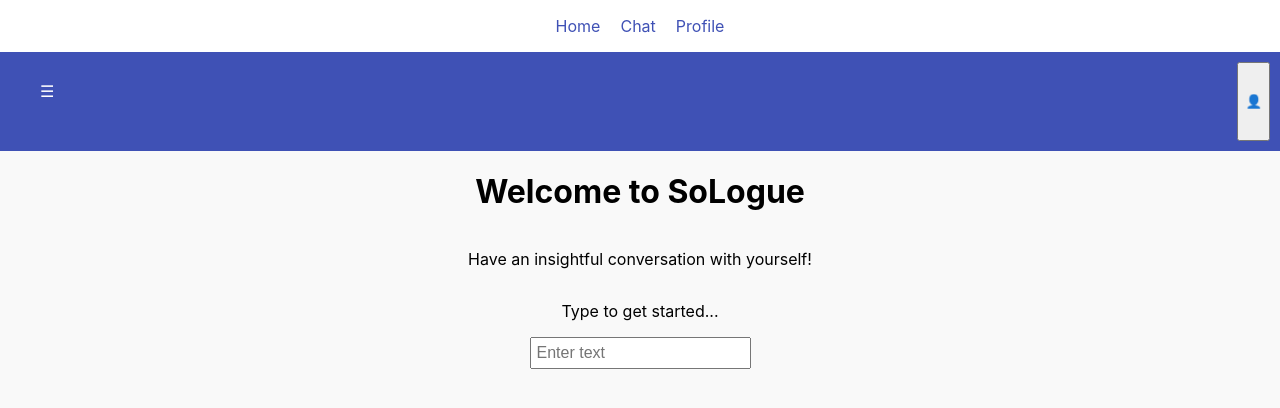
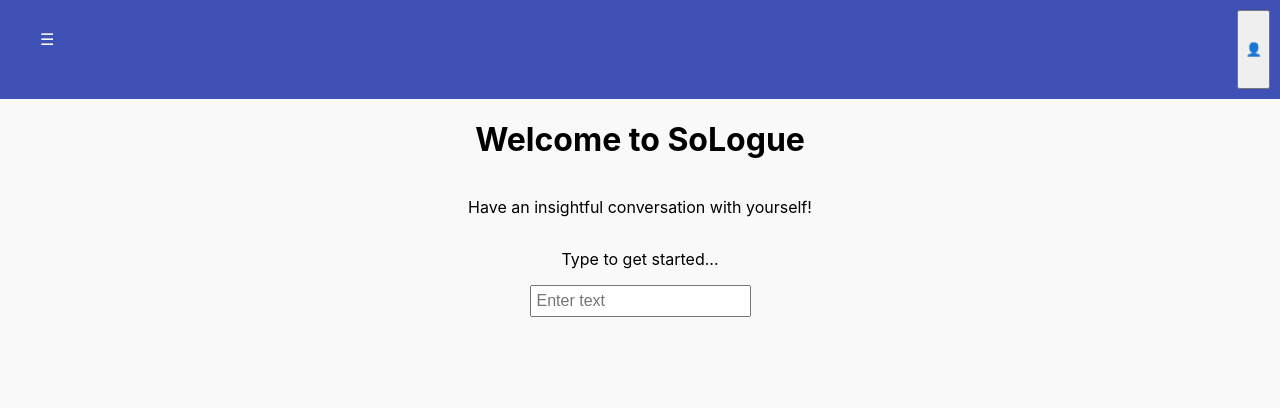
Before and after one commit to M0M0-D3V/sologue-app, a React (Create React App) app in the folder client/: page / in a window 1280 px wide. Shown: the top 408 px of the page. Built offline with nearby package versions, Linux system fonts and the light colour scheme.

Commit message:
menu on top

```diff
--- a/client/src/App.css
+++ b/client/src/App.css
@@ -36,22 +36,3 @@
     transform: rotate(360deg);
   }
 }
-
-nav ul {
-  list-style-type: none;
-  padding: 0;
-}
-
-nav li {
-  display: inline;
-  margin: 0 10px;
-}
-
-nav a {
-  text-decoration: none;
-  color: #3f51b5;
-}
-
-nav a:hover {
-  text-decoration: underline;
-}
--- a/client/src/App.js
+++ b/client/src/App.js
@@ -1,5 +1,5 @@
 import React from "react";
-import { Link, Route, BrowserRouter as Router, Routes } from "react-router-dom";
+import { Route, BrowserRouter as Router, Routes } from "react-router-dom";
 import "./App.css";
 import ChatInterface from "./components/ChatInterface";
 import Home from "./components/Home";
@@ -9,19 +9,6 @@ const App = () => {
   return (
     <Router>
       <div className="App">
-        <nav>
-          <ul>
-            <li>
-              <Link to="/">Home</Link>
-            </li>
-            <li>
-              <Link to="/chat">Chat</Link>
-            </li>
-            <li>
-              <Link to="/profile">Profile</Link>
-            </li>
-          </ul>
-        </nav>
         <Routes>
           <Route exact path="/" element={<Home />} />
           <Route path="/chat" element={<ChatInterface />} />
--- a/client/src/components/SidebarMenu.css
+++ b/client/src/components/SidebarMenu.css
@@ -21,6 +21,7 @@
   color: white;
   overflow-x: hidden;
   transition: transform 0.3s ease;
+  z-index: 1000;
 }
 
 .sidebar-menu.closed {
--- a/client/src/components/SidebarMenu.jsx
+++ b/client/src/components/SidebarMenu.jsx
@@ -1,4 +1,5 @@
 import React, { useState } from "react";
+import { Link } from "react-router-dom";
 import "./SidebarMenu.css";
 
 const SidebarMenu = () => {
@@ -18,8 +19,15 @@ const SidebarMenu = () => {
           ☰
         </button>
         <ul>
-          <li>Home</li>
-          <li>Profile</li>
+          <li>
+            <Link to="/">Home</Link>
+          </li>
+          <li>
+            <Link to="/chat">Chat</Link>
+          </li>
+          <li>
+            <Link to="/profile">Profile</Link>
+          </li>
         </ul>
       </div>
     </div>
```
